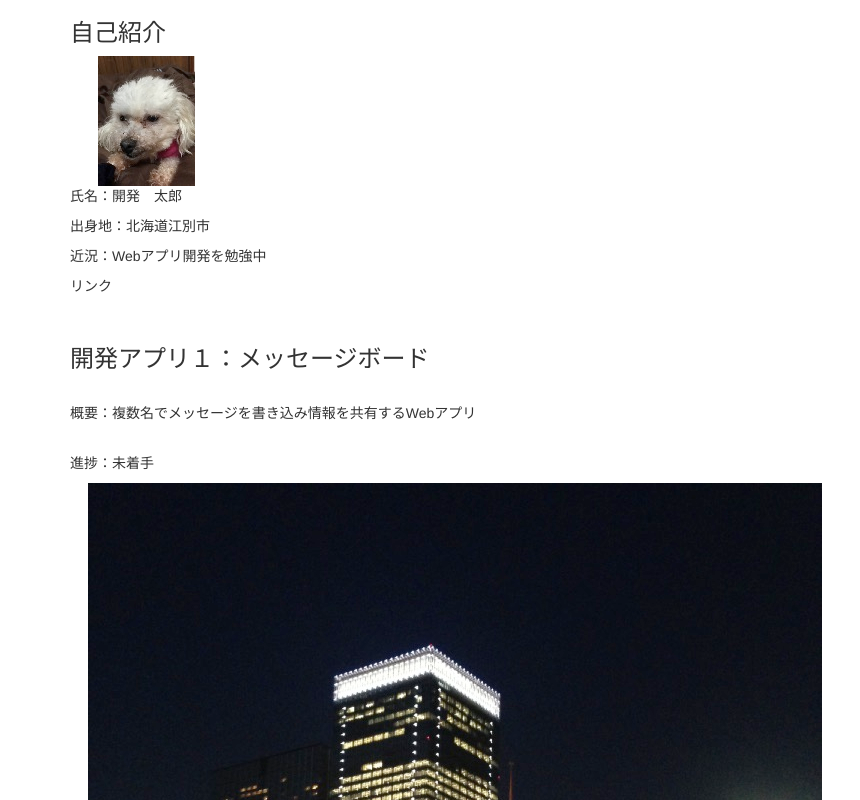
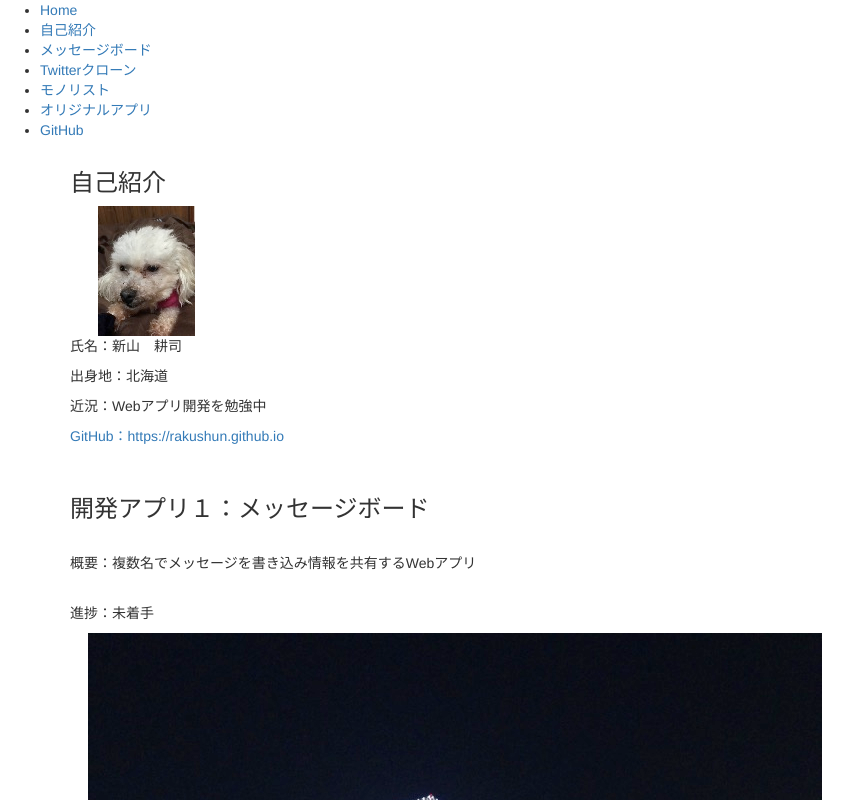
Before and after one commit to rakushun/rakushun.github.io, a plain HTML site: page index.html in a window 1280 px wide. Shown: the top 800 px of the page, without its empty margins (0-860 px from the left). Drawn offline with nearby package versions, Linux system fonts and the light colour scheme.

Commit message:
Add Comments

```diff
--- a/index.html
+++ b/index.html
@@ -15,32 +15,55 @@
     <script src="//maxcdn.bootstrapcdn.com/bootstrap/3.3.5/js/bootstrap.min.js"></script>
   </head>
   <body>
+        <div class="header">
+    <div class="menu">
+      <ul>
+        <li><a href="#index.html">Home</a></li>
+        <li><a href="#about">自己紹介</a></li>
+        <li><a href="#message bordered">メッセージボード</a></li>
+        <li><a href="#TwitterClone">Twitterクローン</a></li>
+        <li><a href="#MonoList">モノリスト</a></li>
+        <li><a href="#OrgApp">オリジナルアプリ</a></li>
+        <li><a href="https://rakushun.github.io">GitHub</a></li>
+      </ul>
+    </div>
+  </div>
     <div class="container">
       <section>
-        <h3>自己紹介</h3>
+        <h3 id="about">自己紹介</h3>
     　　<img src="dog2.jpg" alt="" />
-        <p>氏名：開発　太郎</p>
-        <p>出身地：北海道江別市</p>
+    　　<!-- 自己紹介：表にして項目と値を揃える-->
+        <p>氏名：新山　耕司</p>
+        <p>出身地：北海道</p>
         <p>近況：Webアプリ開発を勉強中</p>
-        <p>リンク</p>
-    　　<h3>開発アプリ１：メッセージボード</h3>
+        <p><a href="https://rakushun.github.io">GitHub：https://rakushun.github.io</a></p>
+      　<!--自己紹介：ここまで-->
+      　<!--メッセージボード-->
+    　　<h3 id="message bordered">開発アプリ１：メッセージボード</h3>
     　　<p>概要：複数名でメッセージを書き込み情報を共有するWebアプリ</p>
     　　<p>進捗：未着手</p>
     　  <img src="Tokyo2.jpg" alt="" />
-    　　<h3>開発アプリ２：ツイッタークローン</h3>
+    　  <!--メッセージボード：ここまで-->
+        <!--ツイッタークローン-->
+    　　<h3 id="TwitterClone">開発アプリ２：ツイッタークローン</h3>
     　　<p>概要：ツイッターのようなWebアプリ</p>
     　　<p>進捗：未着手</p>
+    　　<!--ツイッタークローン：ここまで-->
+    　　<!--モノリスト-->
     　  <img src="Tokyo2.jpg" alt="" />
-    　　<h3>開発アプリ３：モノリスト</h3>
+    　　<h3 id="MonoList">開発アプリ３：モノリスト</h3>
     　　<p>概要：通販サイトのようなWebアプリ</p>
     　　<p>進捗：未着手</p>
     　  <img src="Tokyo2.jpg" alt="" />
-    　　<h3>開発アプリ４：オリジナルアプリ</h3>
+    　  <!--モノリスト：ここまで-->
+    　  <!--オリジナルアプリ-->
+    　　<h3 id="OrgApp">開発アプリ４：オリジナルアプリ</h3>
     　　<p>進捗：未着手</p>
     　  <img src="Tokyo2.jpg" alt="" />
+    　  <!--オリジナルアプリ：ここまで-->
       </section>
       <footer>
-        <p>&copy; 2016 WebAppKaihatsu.Co.,Ltd.</p>
+        <p>&copy; 2016 WebAppExample.Co.,Ltd.</p>
       </footer>
     </div>
   </body>
```
